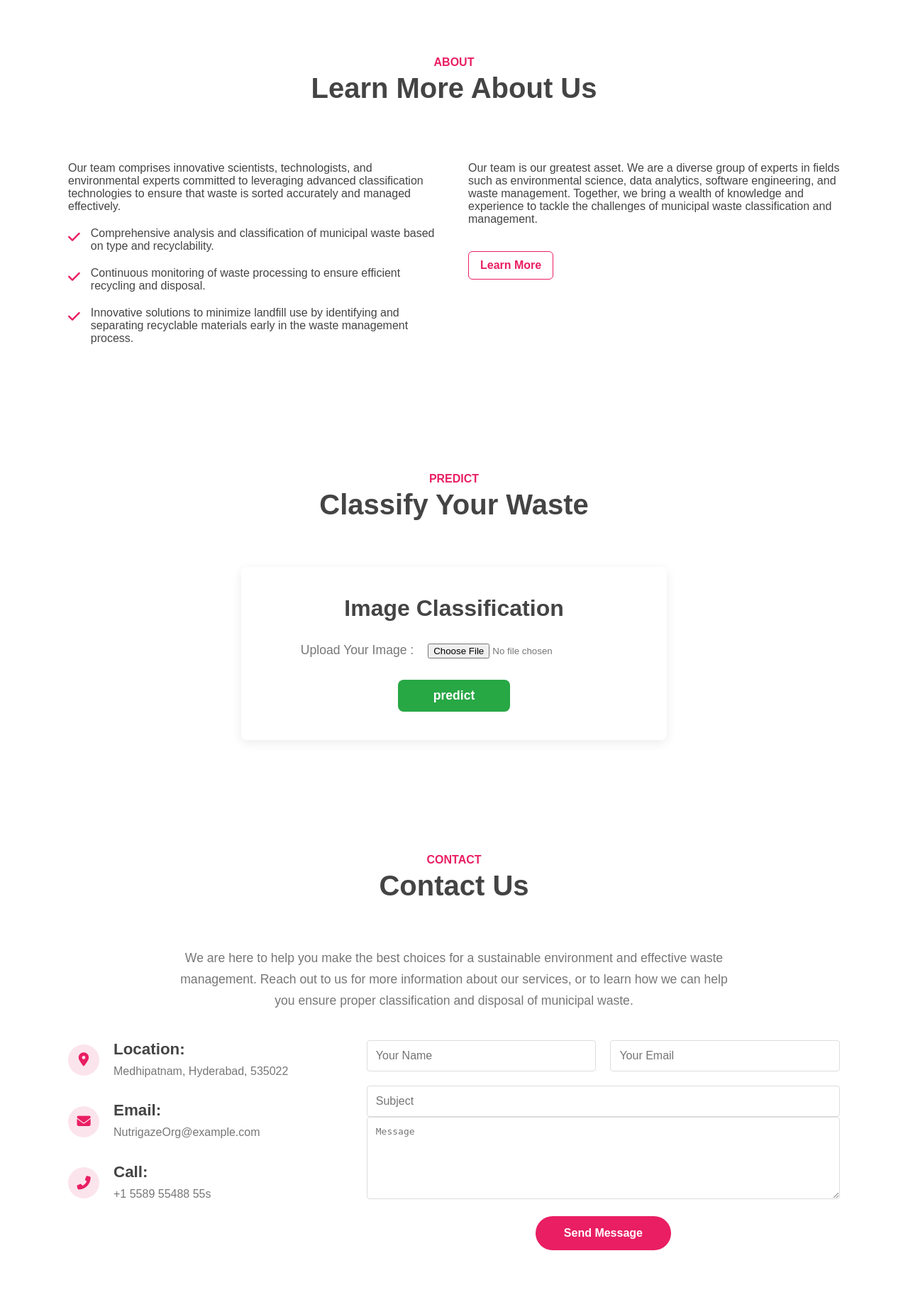
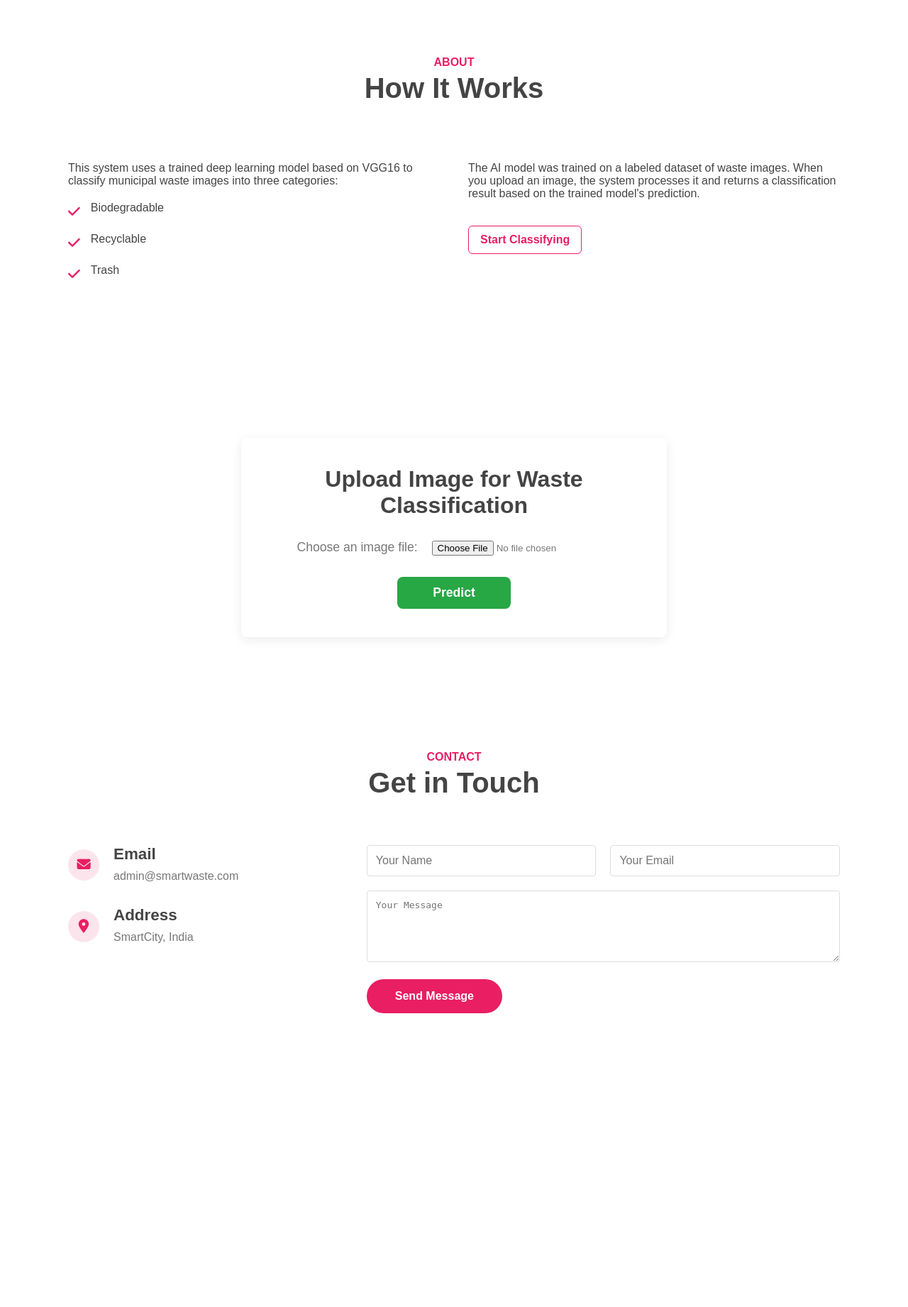
Before and after one commit to Rajeswaril4/cleanTech_Transforming-_Waste-_Management-_with-_Transfer-_Learning, a Flask app: page / in a window 1280 px wide. Shown: the part 801-2643 px from the top of the page at 71% size. After the commit the page ends 2229 px from the top, so only its background shows below. Run offline with Flask 3, Linux system fonts and the light colour scheme.

Commit message:
Refactor index.html for improved structure
Refactor HTML structure and improve readability.

```diff
--- a/w_flask/templates/index.html
+++ b/w_flask/templates/index.html
@@ -1,14 +1,15 @@
 <!DOCTYPE html>
 <html lang="en">
 <head>
-    <meta charset="UTF-8">
-    <meta name="viewport" content="width=device-width, initial-scale=1.0">
+  <meta charset="UTF-8" />
+  <meta name="viewport" content="width=device-width, initial-scale=1.0"/>
   <title>Municipal Waste Classification</title>
   <link rel="stylesheet" href="{{ url_for('static', filename='assets/style.css') }}">
   <link rel="stylesheet" href="https://cdnjs.cloudflare.com/ajax/libs/font-awesome/6.5.2/css/all.min.css">
 </head>
 <body>
 
+  <!-- Header -->
   <header>
     <div class="container">
       <h1 class="logo">MUNICIPAL WASTE CLASSIFICATION</h1>
@@ -17,108 +18,110 @@
           <li><a href="#home" class="active">Home</a></li>
           <li><a href="#about">About</a></li>
           <li><a href="#predict">Predict</a></li>
+          <li><a href="{{ url_for('blog') }}">Blog</a></li>
           <li><a href="#contact">Contact</a></li>
         </ul>
       </nav>
+
+      <div>
+        <button id="theme-toggle" aria-label="Toggle theme">🌙</button>
+      </div>
     </div>
   </header>
 
-    <main>
+  <!-- Home Section -->
   <section id="home">
     <div class="hero-content">
-                <h2>Welcome to municipal waste classification</h2>
-                <p>This platform allows you to upload images of waste materials, and our advanced machine learning model will classify them into appropriate categories. Proper waste classification helps in efficient recycling and waste management, making our environment cleaner and more sustainable.</p>
-                <a href="#predict" class="btn">GET STARTED</a>
+      <h2>Empowering Smarter Waste Management</h2>
+      <p>Upload an image and classify your waste as Biodegradable, Recyclable, or Trash using AI-powered technology.</p>
+      <a href="#predict" class="btn">Try It Now</a>
     </div>
   </section>
 
+  <!-- About Section -->
   <section id="about" class="content-section">
     <div class="container">
       <div class="section-title">
         <span>ABOUT</span>
-                    <h2>Learn More About Us</h2>
+        <h2>How It Works</h2>
       </div>
       <div class="about-flex">
         <div class="about-left">
-                        <p>Our team comprises innovative scientists, technologists, and environmental experts committed to leveraging advanced classification technologies to ensure that waste is sorted accurately and managed effectively.</p>
+          <p>This system uses a trained deep learning model based on VGG16 to classify municipal waste images into three categories:</p>
           <ul>
-                            <li><i class="fas fa-check"></i> Comprehensive analysis and classification of municipal waste based on type and recyclability.</li>
-                            <li><i class="fas fa-check"></i> Continuous monitoring of waste processing to ensure efficient recycling and disposal.</li>
-                            <li><i class="fas fa-check"></i> Innovative solutions to minimize landfill use by identifying and separating recyclable materials early in the waste management process.</li>
+            <li><i class="fa fa-check"></i> Biodegradable</li>
+            <li><i class="fa fa-check"></i> Recyclable</li>
+            <li><i class="fa fa-check"></i> Trash</li>
           </ul>
         </div>
         <div class="about-right">
-                        <p>Our team is our greatest asset. We are a diverse group of experts in fields such as environmental science, data analytics, software engineering, and waste management. Together, we bring a wealth of knowledge and experience to tackle the challenges of municipal waste classification and management.</p>
-                        <a href="/ipython-details" class="btn-learn-more">Learn More</a> </div>
+          <p>The AI model was trained on a labeled dataset of waste images. When you upload an image, the system processes it and returns a classification result based on the trained model's prediction.</p>
+          <a href="#predict" class="btn-learn-more">Start Classifying</a>
+        </div>
       </div>
     </div>
   </section>
 
+  <!-- Predict Section -->
   <section id="predict" class="content-section">
     <div class="container">
-                <div class="section-title">
-                    <span>PREDICT</span>
-                    <h2>Classify Your Waste</h2>
+      <div class="predict-box">
+        <h3>Upload Image for Waste Classification</h3>
+        {% with messages = get_flashed_messages(with_categories=true) %}
+          {% if messages %}
+            {% for category, message in messages %}
+              <div class="flash {{ category }}">{{ message }}</div>
+            {% endfor %}
+          {% endif %}
+        {% endwith %}
+        <form action="{{ url_for('predict') }}" method="post" enctype="multipart/form-data" class="prediction-form">
+          <div class="form-group-upload">
+            <label for="file">Choose an image file:</label>
+            <input type="file" name="file" id="file" accept="image/*" required>
           </div>
-                <div class="predict-box">
-                    <h3>Image Classification</h3>
-                    <form class="prediction-form" action="/predict" method="post" enctype="multipart/form-data">
-                        <div class="form-group-upload">
-                            <label for="imageUpload">Upload Your Image :</label>
-                            <input type="file" id="imageUpload" name="file" required>
-                        </div>
-                        <button type="submit" class="btn-predict">predict</button>
+          <button type="submit" class="btn-predict">Predict</button>
         </form>
       </div>
     </div>
   </section>
 
+  <!-- Contact Section -->
   <section id="contact" class="content-section">
     <div class="container">
       <div class="section-title">
         <span>CONTACT</span>
-                    <h2>Contact Us</h2>
+        <h2>Get in Touch</h2>
       </div>
-                <p class="intro-text">We are here to help you make the best choices for a sustainable environment and effective waste management. Reach out to us for more information about our services, or to learn how we can help you ensure proper classification and disposal of municipal waste.</p>
       <div class="contact-flex">
         <div class="contact-info">
           <div class="info-item">
-                            <div class="icon-circle"><i class="fas fa-map-marker-alt"></i></div>
+            <div class="icon-circle"><i class="fas fa-envelope"></i></div>
             <div class="info-text">
-                                <h3>Location:</h3>
-                                <p>Medhipatnam, Hyderabad, 535022</p>
+              <h3>Email</h3>
+              <p>admin@smartwaste.com</p>
             </div>
           </div>
           <div class="info-item">
-                           <div class="icon-circle"><i class="fas fa-envelope"></i></div>
+            <div class="icon-circle"><i class="fas fa-map-marker-alt"></i></div>
             <div class="info-text">
-                                <h3>Email:</h3>
-                                <p>NutrigazeOrg@example.com</p>
-                            </div>
-                        </div>
-                         <div class="info-item">
-                            <div class="icon-circle"><i class="fas fa-phone-alt"></i></div>
-                            <div class="info-text">
-                                <h3>Call:</h3>
-                                <p>+1 5589 55488 55s</p>
+              <h3>Address</h3>
+              <p>SmartCity, India</p>
             </div>
           </div>
         </div>
-                    <form class="contact-form">
+        <div class="contact-form">
+          <form>
             <div class="form-row">
-                            <input type="text" name="name" placeholder="Your Name" required>
-                            <input type="email" name="email" placeholder="Your Email" required>
+              <input type="text" placeholder="Your Name" required>
+              <input type="email" placeholder="Your Email" required>
             </div>
-                        <input type="text" name="subject" placeholder="Subject" required>
-                        <textarea name="message" rows="6" placeholder="Message" required></textarea>
-                        <div style="text-align: center;">
+            <textarea rows="5" placeholder="Your Message" required></textarea>
             <button type="submit" class="btn-send">Send Message</button>
-                        </div>
           </form>
         </div>
       </div>
+    </div>
   </section>
-    </main>
 
   <script src="{{ url_for('static', filename='assets/script.js') }}"></script>
 </body>
```
Lines whose indentation alone changed are shown as unchanged.
